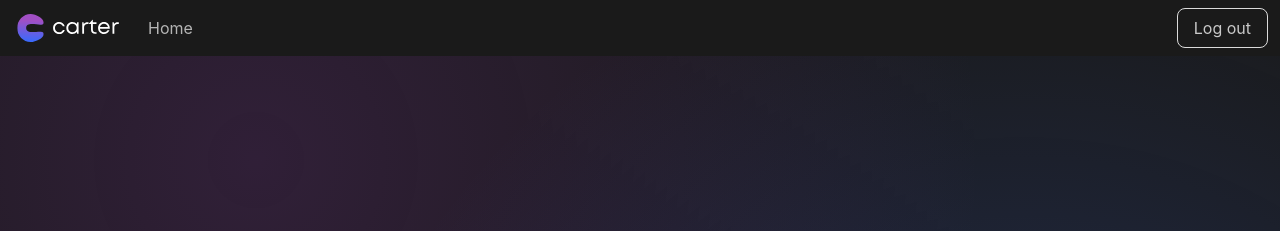
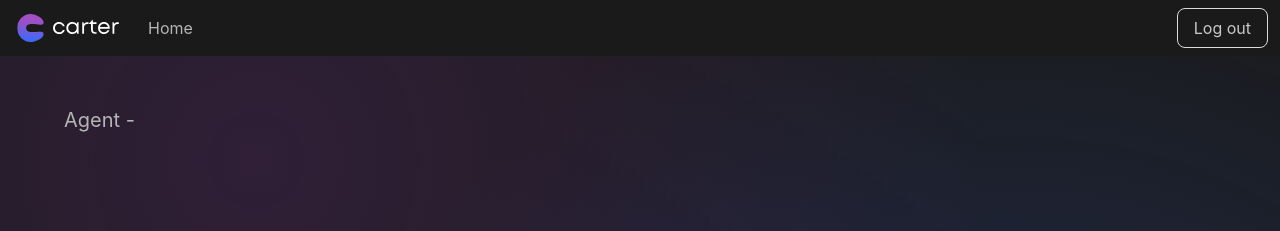
Before and after one commit to CallumWatkins/carter-new-agent, a Vue app in the folder client/: page /agent/1 in a window 1280 px wide. Shown: the top 231 px of the page. Built offline with nearby package versions, Linux system fonts and the light colour scheme.

Commit message:
Connect AgentView to agentsStore

```diff
--- a/client/src/views/AgentView.vue
+++ b/client/src/views/AgentView.vue
@@ -1,5 +1,19 @@
-<script setup lang="ts"></script>
+<script setup lang="ts">
+import { useAgentsStore } from "@/stores/agents";
+import { useRoute } from "vue-router";
 
-<template><div></div></template>
+const agentsStore = useAgentsStore();
+const route = useRoute();
+const agent = agentsStore.agents.find((a) => a.id === route.params.id);
+</script>
+
+<template>
+  <section class="section">
+    <div class="container">
+      <h1 class="title">{{ agent?.name }}</h1>
+      <h2 class="subtitle">Agent - {{ agent?.personality.join(", ") }}</h2>
+    </div>
+  </section>
+</template>
 
 <style scoped lang="scss"></style>
```
